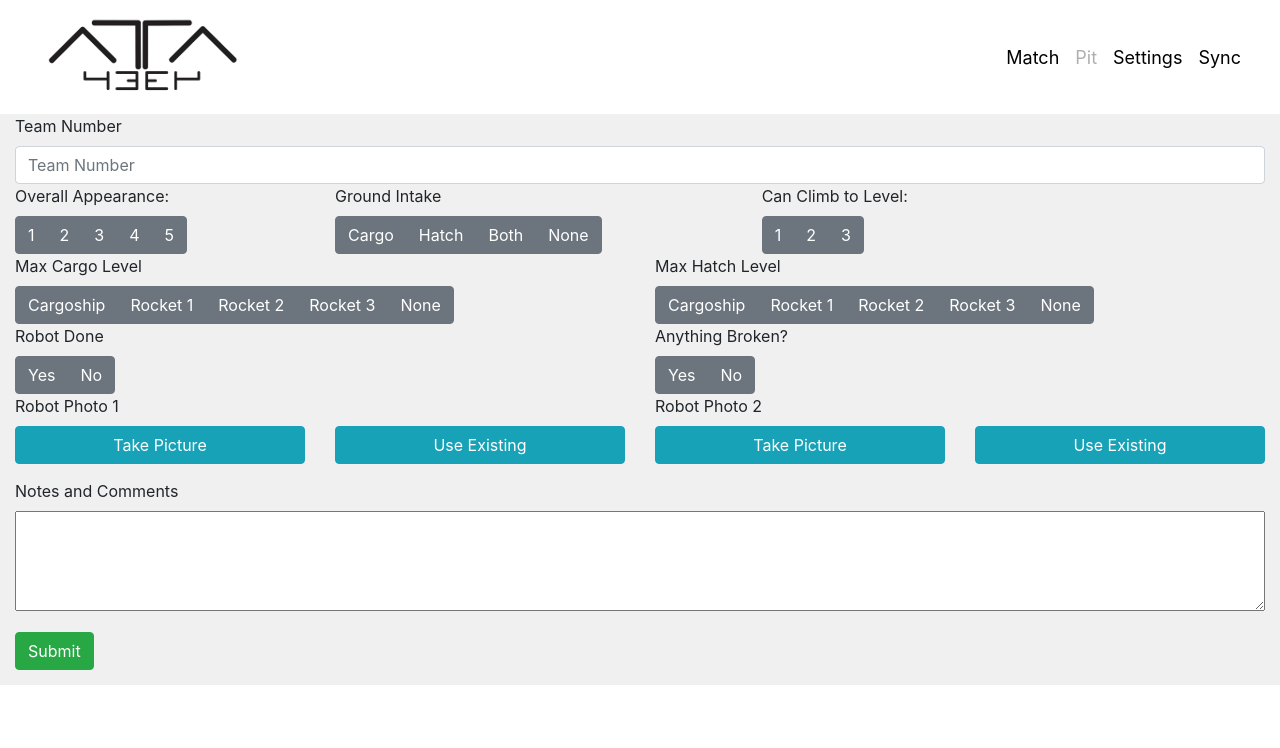
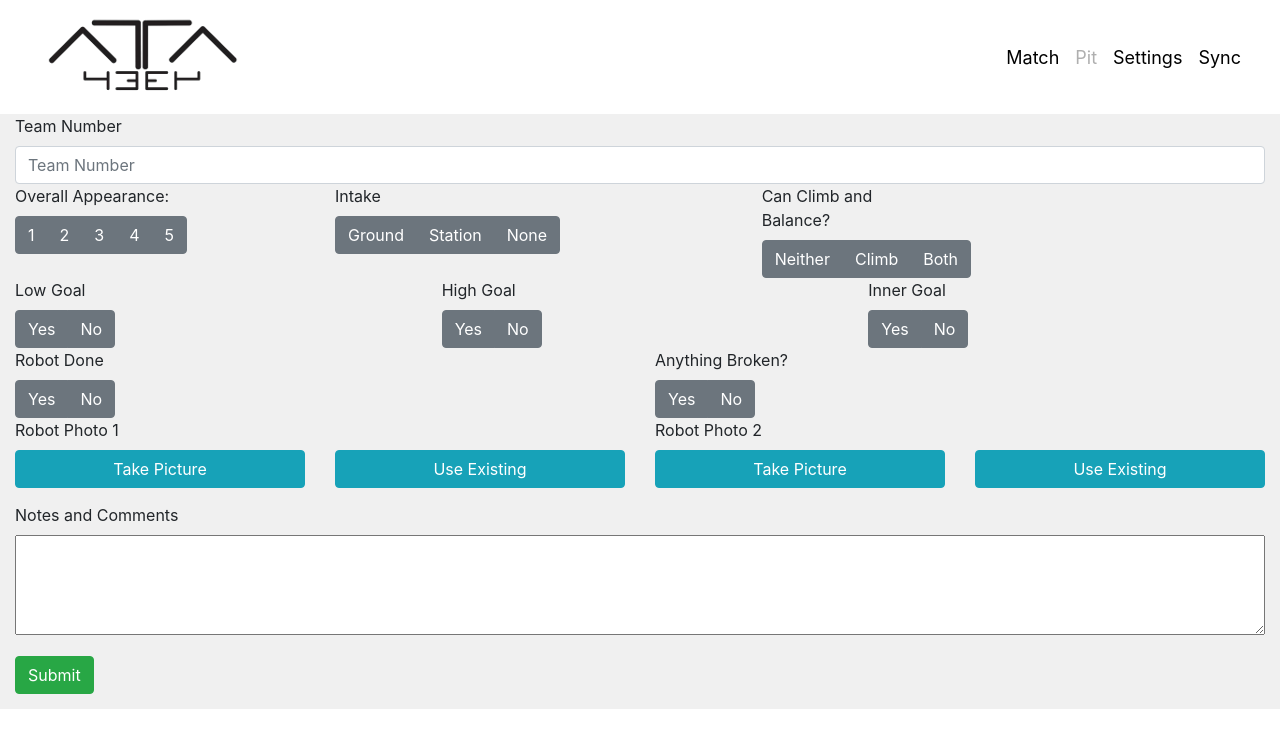
Before and after one commit to ATAARobotics/Scouty-McScout20, a Jekyll site: the page built from pit.md, in a window 1280 px wide. Shown: the top 748 px of the page. Built offline with Jekyll 4.4.1, drawn with Linux system fonts in a browser that asks for light colours.

Commit message:
Fixed Pit Interface

```diff
--- a/pit.md
+++ b/pit.md
@@ -37,87 +37,72 @@ files: |
                 </div>
             </div>
             <div class="col-lg-4 col-md-5 col-7">
-                <label class="mr-sm-2" style="display: block" for="groundIntake">Ground Intake</label>
-                <div id="groundIntake" class="btn-group btn-group-toggle" data-toggle="buttons">
-                    <label id="groundIntakeCargo" class="btn btn-secondary">
-                        <input type="radio" value="cargo" name="groundIntake" id="groundIntakeCargo" autocomplete="off">
-                        Cargo
+                <label class="mr-sm-2" style="display: block" for="cellIntake">Intake</label>
+                <div id="cellIntake" class="btn-group btn-group-toggle" data-toggle="buttons">
+                    <label id="groundCellIntake" class="btn btn-secondary">
+                        <input type="radio" value="cargo" name="cellIntake" id="groundCellIntake" autocomplete="off">
+                        Ground
                     </label>
-                    <label id="groundIntakeHatch" class="btn btn-secondary">
-                        <input type="radio" value="hatch" name="groundIntake" id="groundIntakeHatch" autocomplete="off">
-                        Hatch
+                    <label id="stationCellIntake" class="btn btn-secondary">
+                        <input type="radio" value="hatch" name="cellIntake" id="stationCellIntake" autocomplete="off">
+                        Station
                     </label>
-                    <label id="groundIntakeBoth" class="btn btn-secondary">
-                        <input type="radio" value="both" name="groundIntake" id="groundIntakeBoth" autocomplete="off">
-                        Both
-                    </label>
-                    <label id="groundIntakeNone" class="btn btn-secondary">
-                        <input type="radio" value="none" name="groundIntake" id="groundIntakeNone" autocomplete="off">
+                    <label id="noCellIntake" class="btn btn-secondary">
+                        <input type="radio" value="both" name="CellIntake" id="noCellIntake" autocomplete="off">
                         None
                     </label>
                 </div>
             </div>
             <div class="col-lg-2 col-md-2 col-4">
-                <label class="mr-sm-2" style="display: block" for="climbLevel">Can Climb to Level:</label>
+                <label class="mr-sm-2" style="display: block" for="climbType">Can Climb and Balance?</label>
                 <div id="climbLevel" class="btn-group btn-group-toggle" data-toggle="buttons">
-                    <label id="climbLevel1" class="btn btn-secondary">
-                        <input type="radio" value="1" name="climbLevel" id="climbLevel1" autocomplete="off"> 1
+                    <label id="noClimb" class="btn btn-secondary">
+                        <input type="radio" value="1" name="climbType" id="noClimb" autocomplete="off"> Neither
                     </label>
-                    <label id="climbLevel2" class="btn btn-secondary">
-                        <input type="radio" value="2" name="climbLevel" id="climbLevel2" autocomplete="off"> 2
+                    <label id="onlyClimb" class="btn btn-secondary">
+                        <input type="radio" value="2" name="climbType" id="onlyClimb" autocomplete="off"> Climb
                     </label>
-                    <label id="climbLevel3" class="btn btn-secondary">
-                        <input type="radio" value="3" name="climbLevel" id="climbLevel3" autocomplete="off"> 3
+                    <label id="balanceClimb" class="btn btn-secondary">
+                        <input type="radio" value="3" name="climbType" id="balanceClimb" autocomplete="off"> Both
                     </label>
                 </div>
             </div>
-            <div class="col-lg-6 col-sm-12 col-12">
-                <label class="mr-sm-2" style="display: block" for="cargoLevel">Max Cargo Level</label>
-                <div id="cargoLevel" class="btn-group btn-group-toggle" data-toggle="buttons">
-                    <label id="cargoLevelCargoship" class="btn btn-secondary">
-                        <input type="radio" value="cargoship" name="cargoLevel" id="cargoLevelCargoship" autocomplete="off">
-                        Cargoship
+            <div class="col-lg-4 col-sm-12 col-12">
+                <label class="mr-sm-2" style="display: block" for="cellLowLevel">Low Goal</label>
+                <div id="cellLowLevel" class="btn-group btn-group-toggle" data-toggle="buttons">
+                    <label id="yesCellLow" class="btn btn-secondary">
+                        <input type="radio" value="1" name="cellLowLevel" id="yesCellLow" autocomplete="off">
+                        Yes
                     </label>
-                    <label id="cargoLevel1" class="btn btn-secondary">
-                        <input type="radio" value="1" name="cargoLevel" id="cargoLevel1" autocomplete="off">
-                        Rocket 1
-                    </label>
-                    <label id="cargoLevel2" class="btn btn-secondary">
-                        <input type="radio" value="2" name="cargoLevel" id="cargoLevel2" autocomplete="off">
-                        Rocket 2
-                    </label>
-                    <label id="cargoLevel3" class="btn btn-secondary">
-                        <input type="radio" value="3" name="cargoLevel" id="cargoLevel3" autocomplete="off">
-                        Rocket 3
-                    </label>
-                    <label id="cargoLevelNone" class="btn btn-secondary">
-                        <input type="radio" value="none" name="cargoLevel" id="cargoLevelNone" autocomplete="off">
-                        None
+                    <label id="noCellLow" class="btn btn-secondary">
+                        <input type="radio" value="0" name="cellLowLevel" id="noCellLow" autocomplete="off">
+                        No
                     </label>
                 </div>
             </div>
-            <div class="col-lg-6 col-sm-12 col-12">
-                <label class="mr-sm-2" style="display: block" for="hatchLevel">Max Hatch Level</label>
-                <div id="hatchLevel" class="btn-group btn-group-toggle" data-toggle="buttons">
-                    <label id="hatchLevelCargoship" class="btn btn-secondary">
-                        <input type="radio" value="cargoship" name="hatchLevel" id="hatchLevelCargoship" autocomplete="off">
-                        Cargoship
+            <div class="col-lg-4 col-sm-12 col-12">
+                <label class="mr-sm-2" style="display: block" for="cellHighLevel">High Goal</label>
+                <div id="cellHighLevel" class="btn-group btn-group-toggle" data-toggle="buttons">
+                    <label id="yesCellHigh" class="btn btn-secondary">
+                        <input type="radio" value="1" name="cellHighLevel" id="yesCellHigh" autocomplete="off">
+                        Yes
                     </label>
-                    <label id="hatchLevel1" class="btn btn-secondary">
-                        <input type="radio" value="1" name="hatchLevel" id="hatchLevel1" autocomplete="off">
-                        Rocket 1
+                    <label id="noCellHigh" class="btn btn-secondary">
+                        <input type="radio" value="0" name="cellHighLevel" id="noCellHigh" autocomplete="off">
+                        No
                     </label>
-                    <label id="hatchLevel2" class="btn btn-secondary">
-                        <input type="radio" value="2" name="hatchLevel" id="hatchLevel2" autocomplete="off">
-                        Rocket 2
+                </div>
+            </div>
+            <div class="col-lg-4 col-sm-12 col-12">
+                <label class="mr-sm-2" style="display: block" for="cellInnerLevel">Inner Goal</label>
+                <div id="cellInnerLevel" class="btn-group btn-group-toggle" data-toggle="buttons">
+                    <label id="yesCellInner" class="btn btn-secondary">
+                        <input type="radio" value="1" name="cellInnerLevel" id="yesCellInner" autocomplete="off">
+                        Yes
                     </label>
-                    <label id="hatchLevel3" class="btn btn-secondary">
-                        <input type="radio" value="3" name="hatchLevel" id="hatchLevel3" autocomplete="off">
-                        Rocket 3
-                    </label>
-                    <label id="hatchLevelNone" class="btn btn-secondary">
-                        <input type="radio" value="none" name="hatchLevel" id="hatchLevelNone" autocomplete="off">
-                        None
+                    <label id="noCellInner" class="btn btn-secondary">
+                        <input type="radio" value="0" name="cellInnerLevel" id="noCellInner" autocomplete="off">
+                        No
                     </label>
                 </div>
             </div>
```
